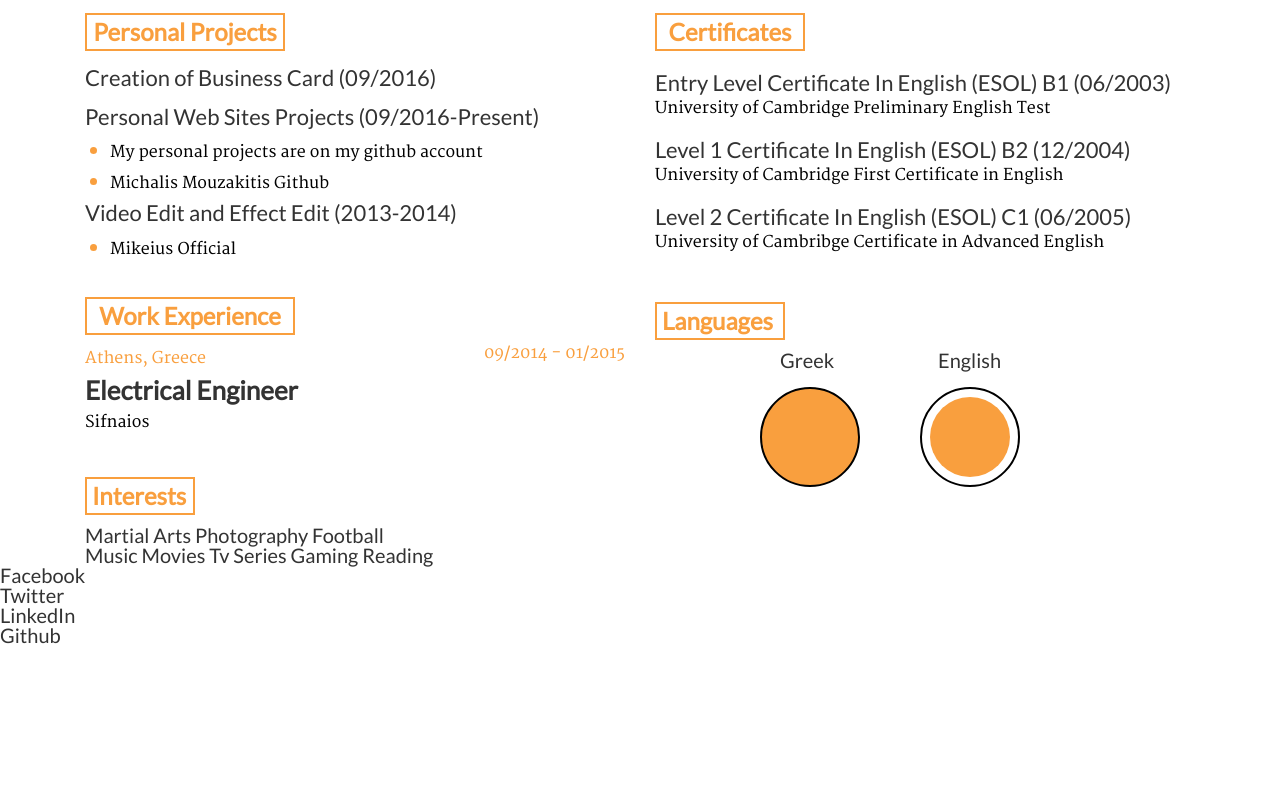
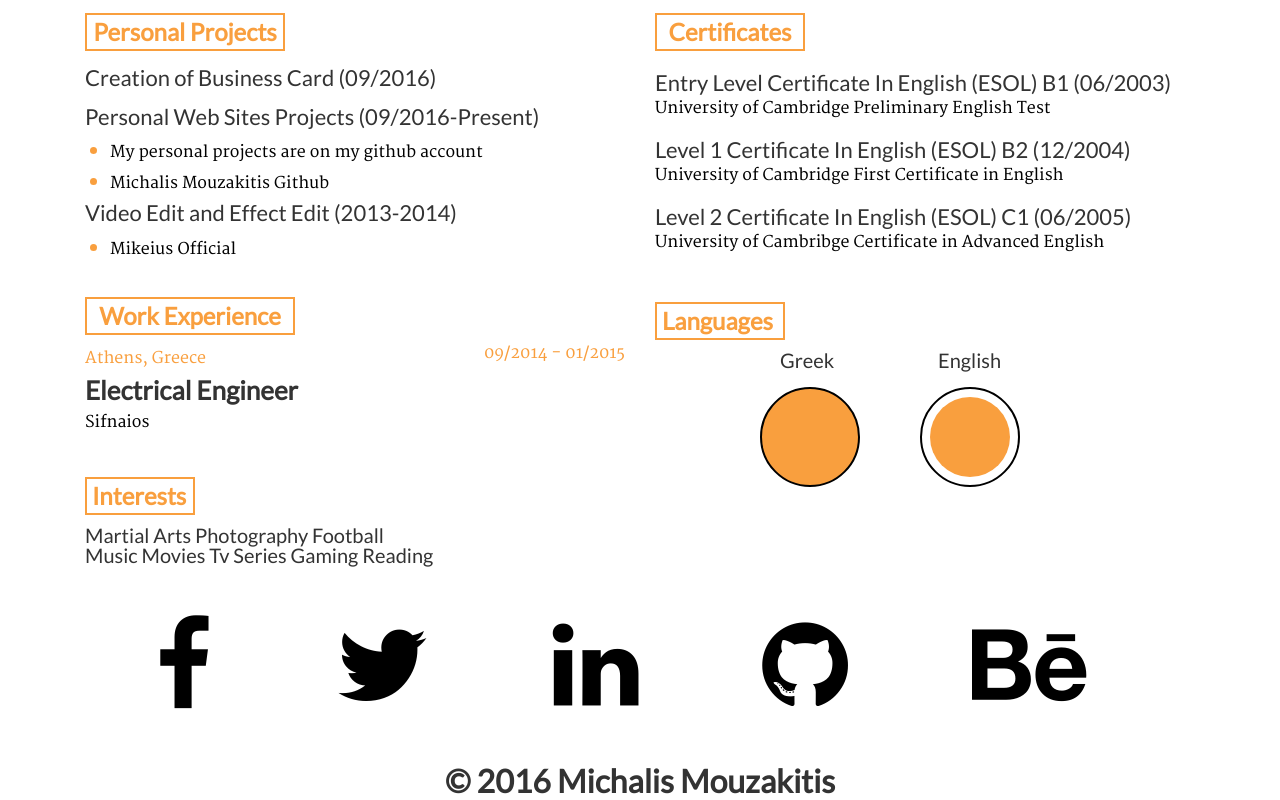
Before and after one commit to mouzakitis/CV, a plain HTML site: page index.html in a window 1280 px wide. Shown: the part 864-1664 px from the top of the page. Before the commit the page ends 1511 px from the top, so only its background shows below. Drawn offline with nearby package versions, Linux system fonts and the light colour scheme.

Commit message:
add footer

```diff
--- a/index.html
+++ b/index.html
@@ -300,14 +300,22 @@
     </div>
 </main>
 <footer>
-    <div id="social">
-        <ul>
-            <li>Facebook</li>
-            <li>Twitter</li>
-            <li>LinkedIn</li>
-            <li>Github</li>
-        </ul>
-    </div>
+          <div class="container">
+            <div class="row">
+              <div class="col-md-12">
+                <div id="social">
+                    <ul>
+                        <li><a href="https://www.facebook.com/michalis.mouzakitis.96"><i class="fa fa-facebook-f"></i></a></li>
+                        <li><a href="https://twitter.com/Mighellos89"><i class="fa fa-twitter"></i></a></li>
+                        <li><a href="https://www.linkedin.com/in/michalis-mouzakitis-b80891126?trk=nav_responsive_tab_profile_pic"><i class="fa fa-linkedin"></i></a></li>
+                        <li><a href="https://github.com/mouzakitis"><i class="fa fa-github"></i></a></li>
+                        <li><a href="https://www.behance.net/michalis_m91a8" target="_blank"><i class="fa fa-behance"></i></a></li>
+                    </ul>
+                </div>
+              </div>
+            </div>
+          </div>
+            <p>&copy; 2016 Michalis Mouzakitis<p>
 </footer>
 
 
--- a/style.css
+++ b/style.css
@@ -548,3 +548,29 @@ main #interests ul li{
     top: 494px;
     right: 0;
 }
+footer #social ul{
+    margin-left: 25px;
+
+}
+footer #social ul li{
+    display: inline-block;\
+}
+footer #social ul li a{
+    padding-right: 60px;
+}
+footer #social ul li a i{
+    font-size: 100px;
+    margin-left: 60px;
+    margin-bottom: 50px;
+    margin-top: 50px;
+    color: black;
+}
+footer #social ul li a i:hover{
+    color: #f99f3e;
+}
+footer p{
+    font-family: Lato;
+    font-size: 32px;
+    text-align: center;
+    font-weight: 900;
+}
```
